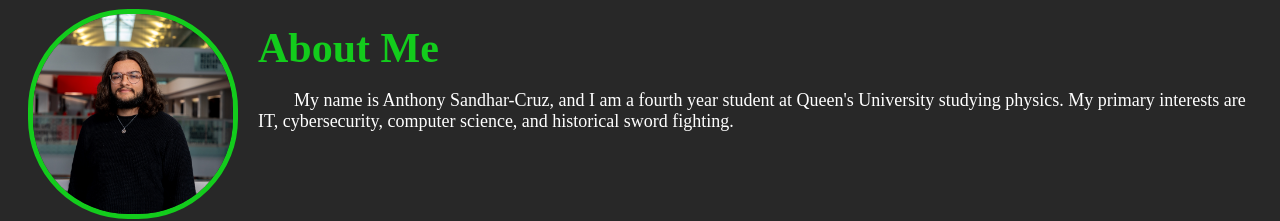
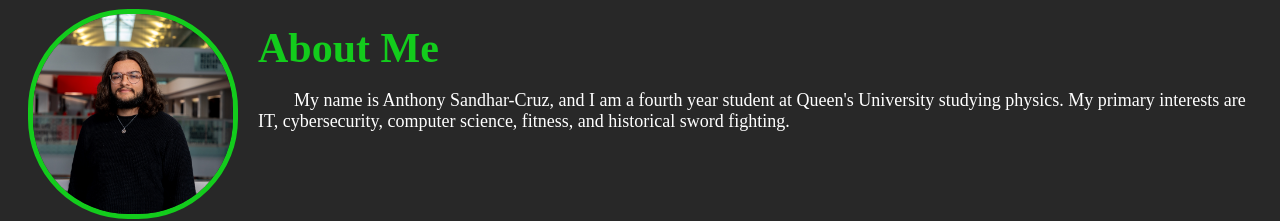
Before and after one commit to AnthonySandhar-Cruz/AnthonySandhar-Cruz.github.io, a plain HTML site: page about.html in a window 1280 px wide. Shown: the part 178-399 px from the top of the page. Drawn offline with Linux system fonts and the light colour scheme.

Commit message:
Update about.html

```diff
--- a/about.html
+++ b/about.html
@@ -49,7 +49,7 @@
     <p id="about_text1">
       My name is Anthony Sandhar-Cruz, and I am a fourth year student at Queen's
       University studying physics. My primary interests are IT, cybersecurity,
-      computer science, and historical sword fighting.
+      computer science, fitness, and historical sword fighting.
     </p>
   </body>
 </html>
```
